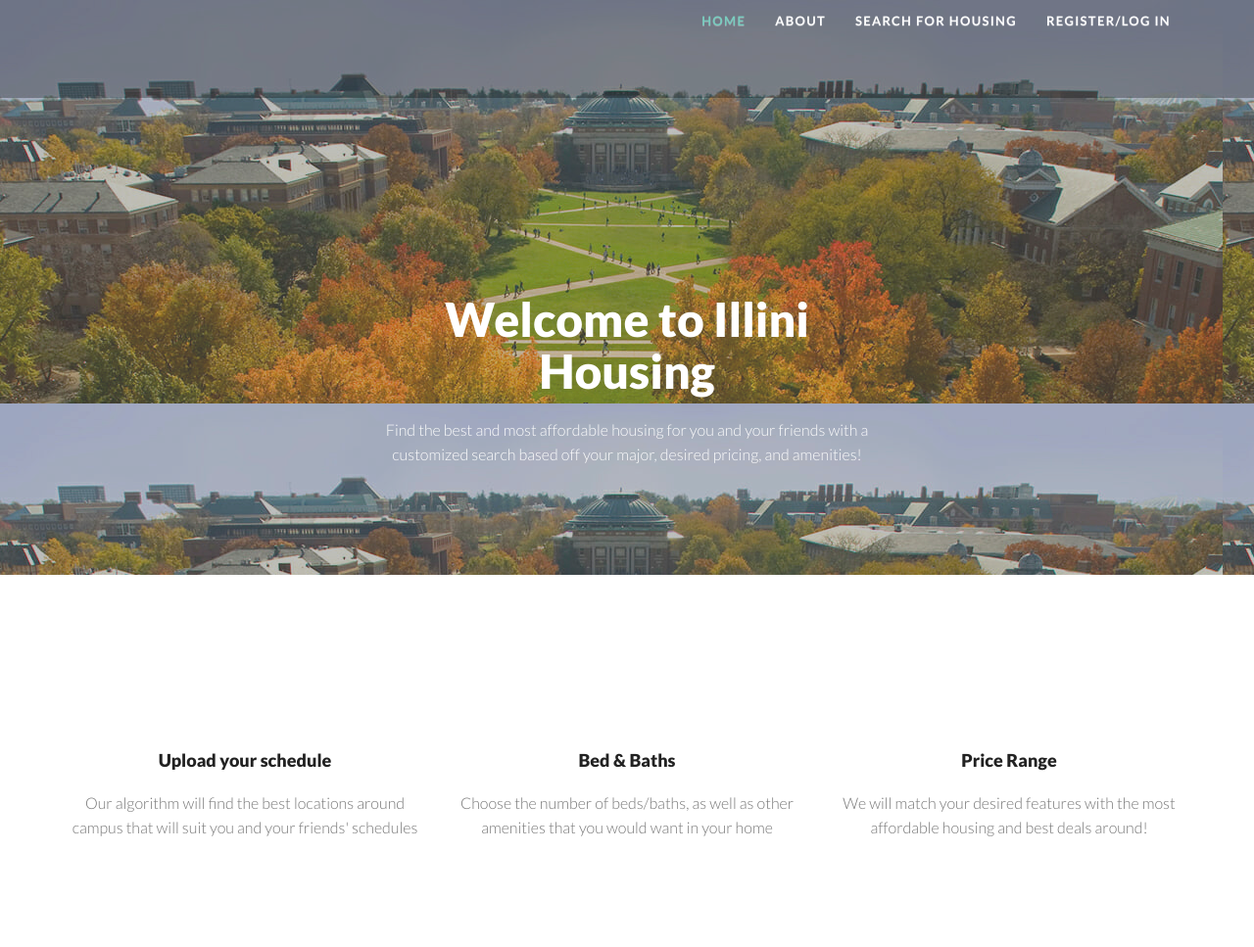
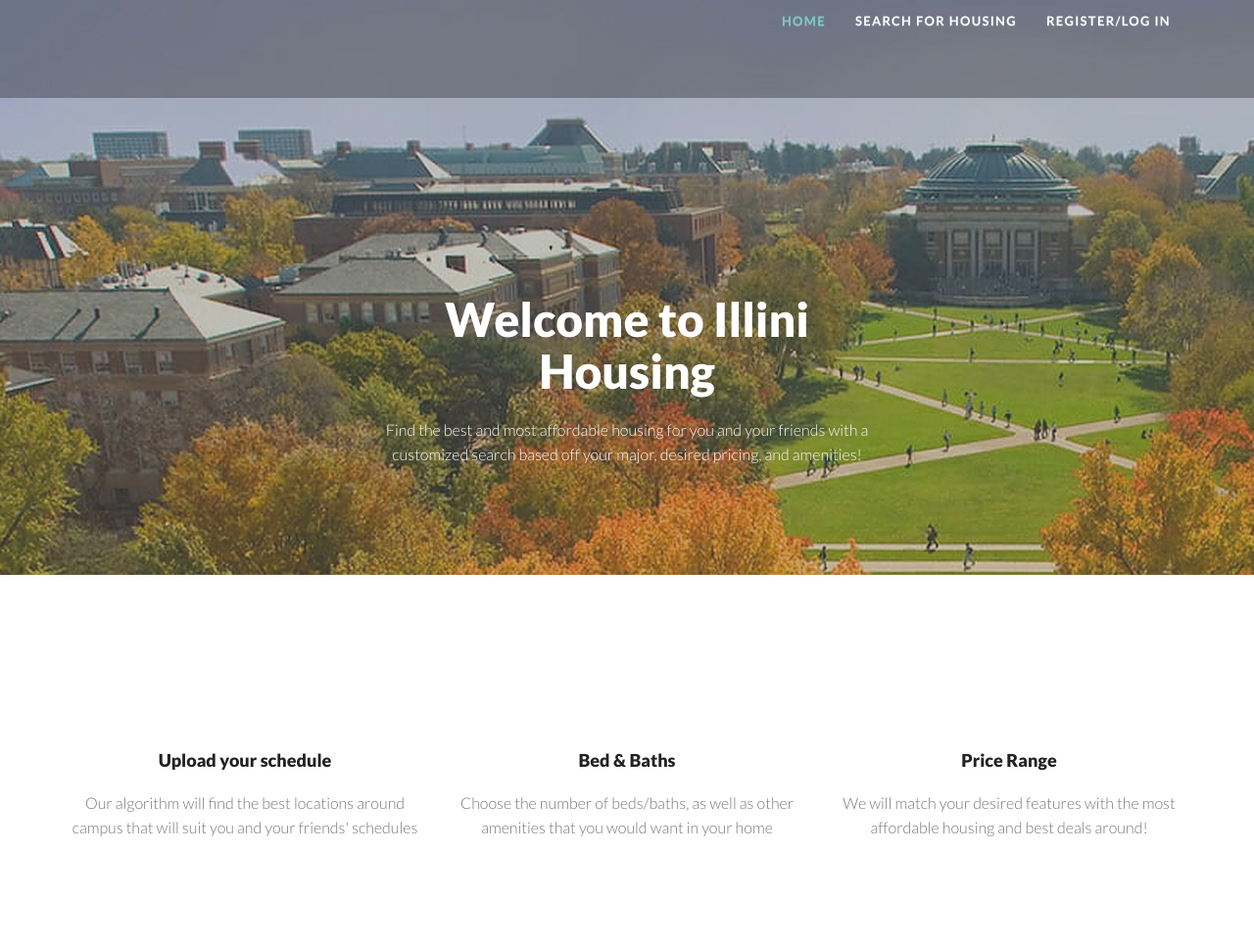
Before and after one commit to evayl2/Housing-Finder, a Flask app: page / in a window 1280 px wide. Shown: the top 967 px of the page at 98% size. Run offline with Flask 2, Linux system fonts and the light colour scheme; some libraries are stand-ins or nearby versions; some web fonts are replaced.

Commit message:
changed background picture

```diff
--- a/Eva/static/css/home.css
+++ b/Eva/static/css/home.css
@@ -437,7 +437,7 @@ h1 a.navbar-brand {
 
 section.featured {
 	padding: 200px 0 60px;
-	background-image: url("union.png");
+	background-image: url("union.v1.jpg");
 	color: #fdfdfd;
 }
 
--- a/Eva/templates/home.html
+++ b/Eva/templates/home.html
@@ -30,7 +30,6 @@
       <div class="navbar-collapse collapse">
         <ul class="nav navbar-nav" data-0="margin-top:20px;" data-300="margin-top:5px;">
           <li class="active"><a href="index.html">Home</a></li>
-          <li><a href="#section-about">About</a></li>
           <li><a href="#section-works">Search for Housing</a></li>
           <li><a href="#section-contact">Register/Log In</a></li>
         </ul>
```
Also changed, not shown: Eva/static/css/union.v1.jpg (added).
